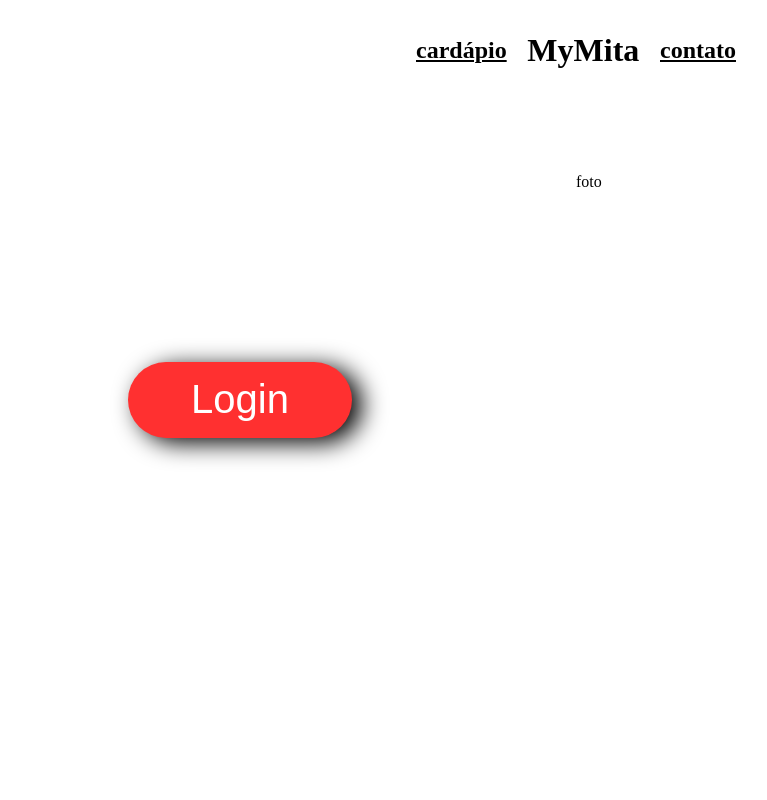
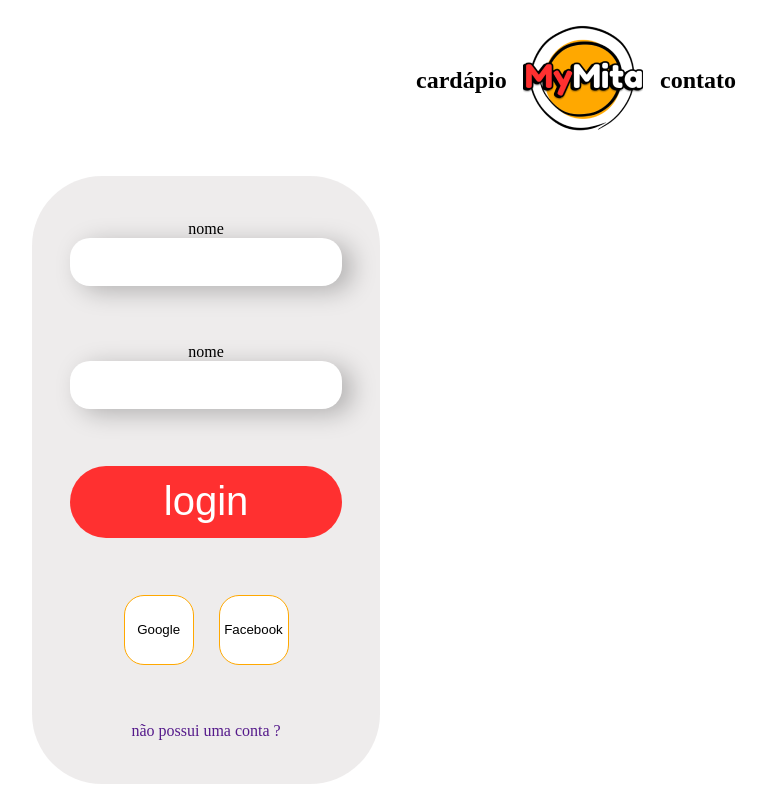
Before and after one commit to ViniciusCharleaux/mymita, a React (Vite) app: page / in a window 1280 px wide. Shown: the whole page, without its empty margins (64-831 px from the left). Built offline with nearby package versions, Linux system fonts and the light colour scheme.

Commit message:
feat: intro page

```diff
--- /dev/null
+++ b/src/components/Header/index.tsx
@@ -0,0 +1,19 @@
+import {Container} from './styles'
+import {images} from '../../constants'
+
+interface HeaderProps{
+    title1: string;
+    title2: string;
+}
+
+export const Header: React.FC<HeaderProps> = ({title1, title2}) => {
+    return(
+        <Container>
+
+            <h2>{title1}</h2>
+            <img src={images.MyMitaLogo} alt="logo" />
+            <h2>{title2}</h2>
+
+        </Container>
+    )
+}
--- /dev/null
+++ b/src/components/Header/styles.ts
@@ -0,0 +1,12 @@
+import styled from "styled-components";
+
+export const Container = styled.div`
+    width: 25%;
+    height: 20%;
+
+    display: flex;
+    flex-direction: row;
+    align-items: center;
+    justify-content: space-between;
+
+`
--- a/src/constants/images.ts
+++ b/src/constants/images.ts
@@ -1,5 +1,7 @@
 import mainImg from '../assets/main-page-img.png'
+import MyMitaLogo from '../assets/MyMita-logo.png'
 
 export default {
-    mainImg
+    mainImg,
+    MyMitaLogo
 }
--- a/src/pages/intro/index.tsx
+++ b/src/pages/intro/index.tsx
@@ -1,20 +1,53 @@
 import { Container } from './styles';
+
+import {Header} from '../../components/Header'
 
 export const Intro: React.FC = () => {
   return (
     <Container>
-      <header>
-        <div className='header__links'>
-          <a href="">cardápio</a>
-          <h1>MyMita</h1>
-          <a href="">contato</a>
+      <Header
+        title1='cardápio'
+        title2='contato'
+      />
+      <main>
+        <div className='main__login-container'>
+
+          <div className="main__input-container">
+            <label htmlFor="">nome</label>
+            <input type="text" name="" id="" />
+          </div>
+
+          <div className="main__input-container">
+            <label htmlFor="">nome</label>
+            <input type="text" name="" id="" />
+          </div>
+
+
+          <button
+            className='button__login'
+          >
+            login
+          </button>
+
+          <div className="main__social">
+            <button
+              className='button__social'
+            >
+              Google
+            </button>
+            <button
+              className='button__social'
+            >
+              Facebook
+            </button>
+          </div>
+
+          <a href="">não possui uma conta ?</a>
+
         </div>
-      </header>
-      <main>
-        <section className='main__login-container'>
-          <button>Login</button>
-        </section>
-        <section className='main__image'>foto</section>
+        <div className='main__image'>
+
+        </div>
       </main>
       <footer></footer>
     </Container>
--- a/src/pages/intro/styles.ts
+++ b/src/pages/intro/styles.ts
@@ -8,60 +8,62 @@ export const Container = styled.div`
   flex-direction: column;
   align-items: center;
 
-  header {
-    width: 25%;
-    height: 12.5%;
-    display: flex;
-    align-items: center;
-    justify-content: center;
-
-    .header__links {
-      width: 100%;
-      height: 100%;
-      display: flex;
-      align-items: center;
-      justify-content: space-between;
-
-      a {
-        color: black;
-        text-decoration: underline;
-        font-size: 1.5rem;
-        font-weight: bold;
-      }
-    }
-  }
-
   main {
     width: 100%;
-    height: 75%;
+    height: 80%;
     display: flex;
     flex-direction: row;
-    padding: 1rem 10rem;
+    padding: 0 6rem 0;
 
     justify-content: space-between;
     align-items: center;
 
     .main__login-container {
-      height: 80%;
-      width: 30%;
+      height: 95%;
+      width: 32%;
       display: flex;
       flex-direction: column;
       align-items: center;
       padding: 1rem;
-      justify-content: center;
+      justify-content: space-around;
+      background-color: rgba(134, 123, 123, 0.14);
+      border-radius: 70px;
 
-      button {
-        width: 14rem;
-        height: 4.75rem;
+      .main__input-container{
+        display: flex;
+        flex-direction: column;
+        align-items: center ;
+      }
+
+      input{
+        height: 3rem;
+        width: 17rem;
+        border-radius: 20px;
+        box-shadow: 10px 5px 25px rgba(0, 0, 0, 0.25);
+      }
+
+      .button__login {
+        width: 17rem;
+        height: 4.5rem;
         background-color: var(--color-red);
         border-radius: 40px;
         color: var(--color-white);
         font-size: 2.5rem;
-        box-shadow: 10px 5px 25px black;
         transition: 0.3s box-shadow ease-in;
+      }
 
-        &:hover {
-          box-shadow: 10px 5px 25px white;
+      .main__social{
+        width: 60%;
+        display: flex;
+        align-items: center;
+        justify-content: space-around;
+
+        .button__social{
+          background-color: #fff;
+          height: 70px;
+          width: 70px;
+          border-radius: 20px;
+          border: 1px solid rgba(255, 168, 0, 1);
         }
       }
     }
```
Also changed, not shown: src/assets/MyMita-logo.png (added).
